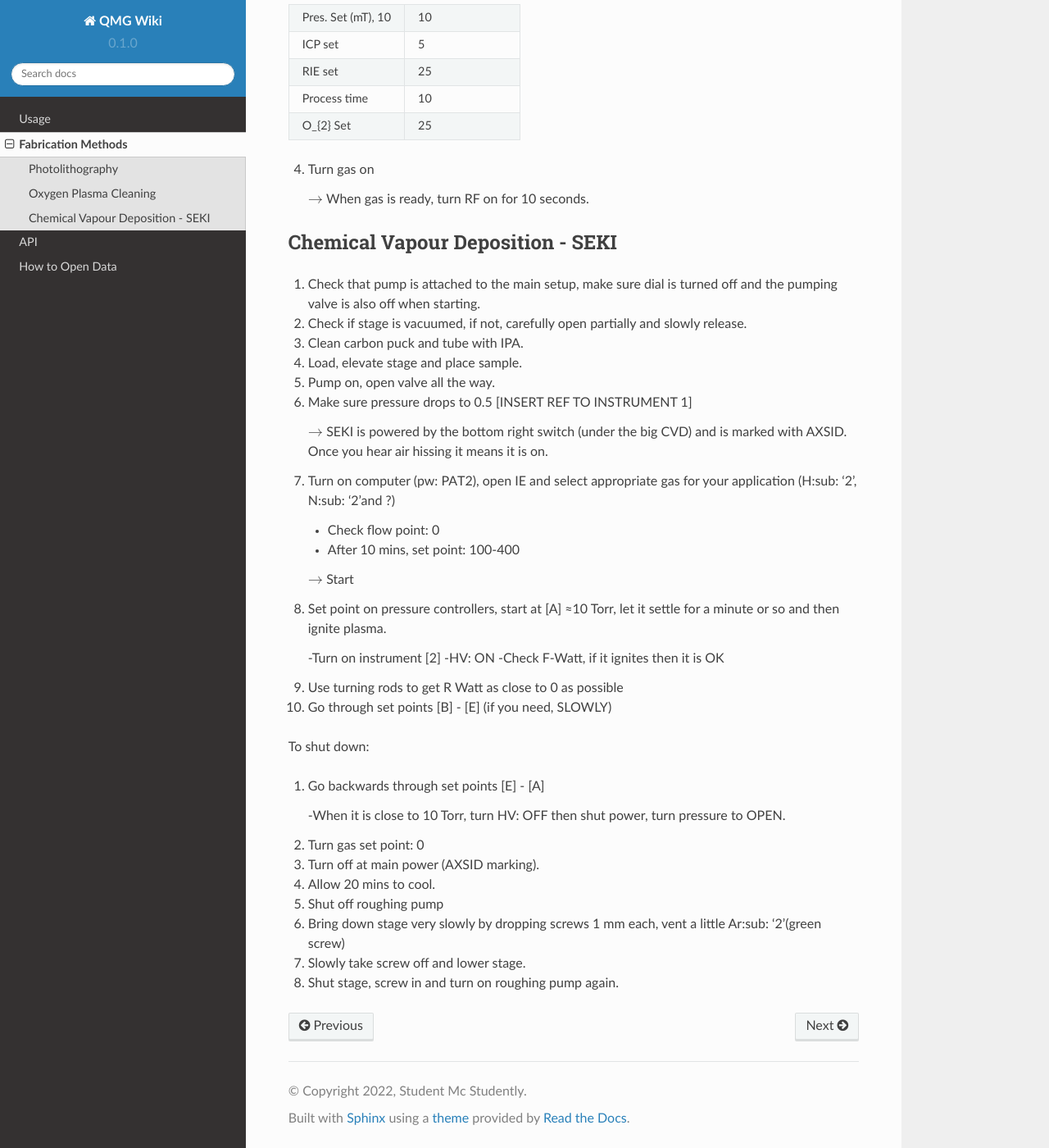
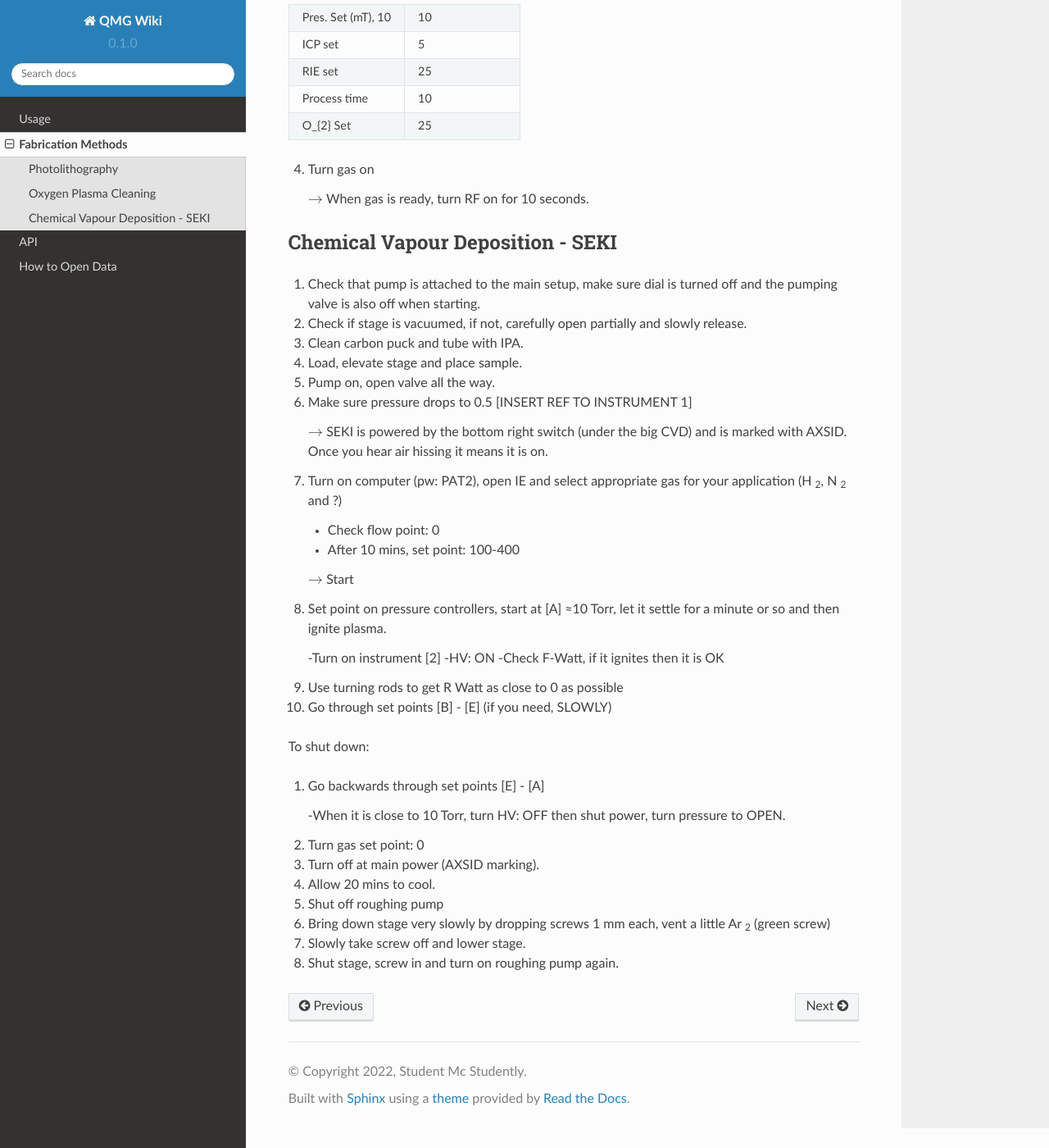
Before and after one commit to quantum-materials-group/QMG-wiki, a Sphinx documentation site: the page built from docs/fab_sop.rst, in a window 1280 px wide and 1400 px high, scrolled down 1647 px. Shown: the whole window at 82% size. Built offline with Sphinx 7.4.7 and the Read the Docs theme 2.0.0, drawn with Linux system fonts in a browser that asks for light colours; some of the changed text lies outside the part shown.

Commit message:
Update fab_sop.rst

```diff
--- a/docs/fab_sop.rst
+++ b/docs/fab_sop.rst
@@ -72,7 +72,7 @@ Steps:
 
 12. Develop for 10 seconds (INSERT DIAGRAM) then immediately into water.
 
-13. Dry surface with N\ :sub: '2'\, bottom side with Kimtech.
+13. Dry surface with N :sub:`2`, bottom side with Kimtech.
 
 14. Check with microscope.
 
@@ -124,7 +124,7 @@ Chemical Vapour Deposition - SEKI
 
    :math:`\rightarrow` SEKI is powered by the bottom right switch (under the big CVD) and is marked with AXSID. Once you hear air hissing it means it is on.
 
-7. Turn on computer (pw: PAT2), open IE and select appropriate gas for your application (H\ :sub: '2'\, N\ :sub: '2'\ and ?)
+7. Turn on computer (pw: PAT2), open IE and select appropriate gas for your application (H :sub:`2`, N :sub:`2` and ?)
 
    - Check flow point: 0
 
@@ -156,7 +156,7 @@ To shut down:
 
 5. Shut off roughing pump
 
-6. Bring down stage very slowly by dropping screws 1 mm each, vent a little Ar\ :sub: '2'\ (green screw)
+6. Bring down stage very slowly by dropping screws 1 mm each, vent a little Ar :sub:`2`  (green screw)
 
 7. Slowly take screw off and lower stage.
 
```
